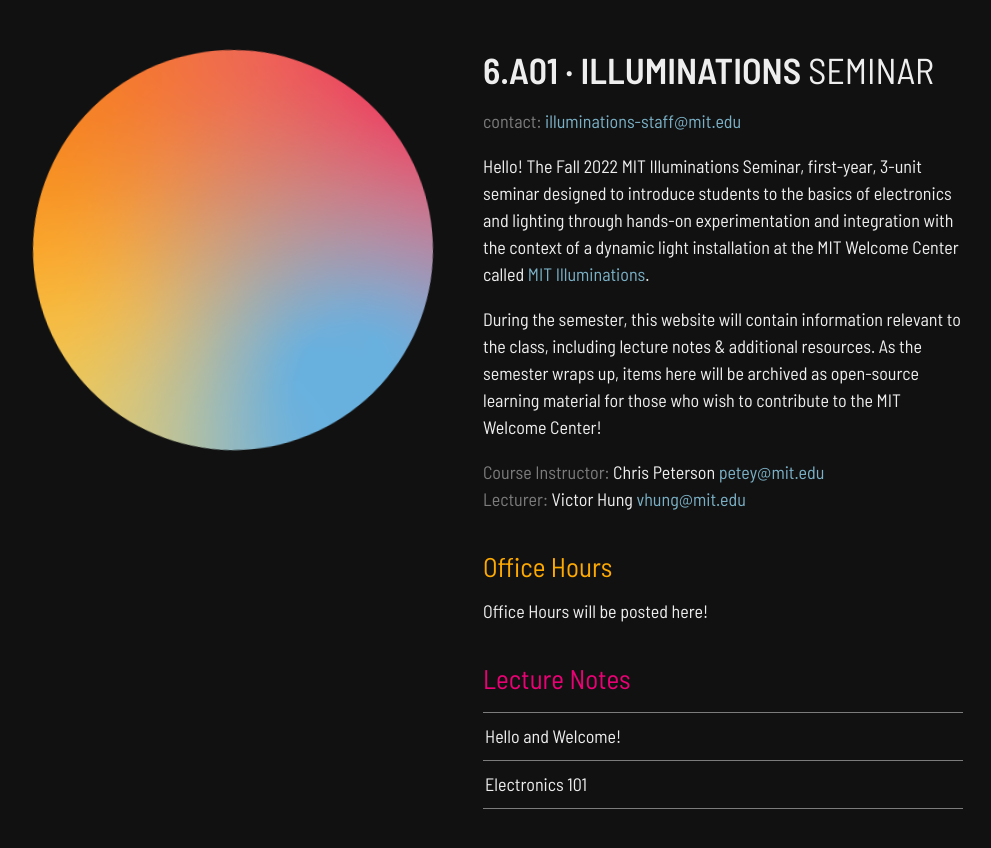
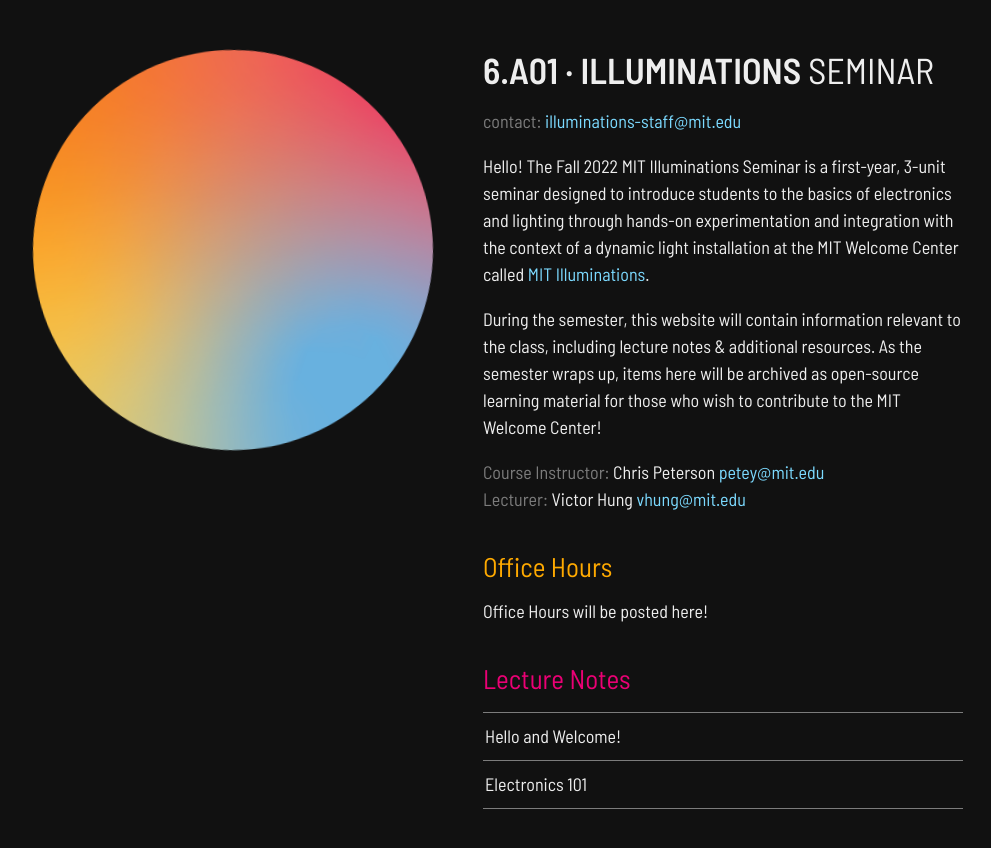
Before and after one commit to poofytoo/illuminations-seminar, a Next.js app in the folder src/: page / in a window 1280 px wide. Shown: the top 848 px of the page, without its empty margins (137-1128 px from the left). Built offline with nearby package versions, Linux system fonts and the light colour scheme.

Commit message:
feat: minor typo

```diff
--- a/src/pages/index.tsx
+++ b/src/pages/index.tsx
@@ -22,8 +22,8 @@
               </a>
             </p>
             <p>
-              Hello! The Fall 2022 MIT Illuminations Seminar, first-year, 3-unit
-              seminar designed to introduce students to the basics of
+              Hello! The Fall 2022 MIT Illuminations Seminar is a first-year,
+              3-unit seminar designed to introduce students to the basics of
               electronics and lighting through hands-on experimentation and
               integration with the context of a dynamic light installation at
               the MIT Welcome Center called{' '}
--- a/src/styles/globals.scss
+++ b/src/styles/globals.scss
@@ -49,7 +49,7 @@
 }
 
 a {
-  color: rgb(123, 177, 198);
+  color: rgb(124, 218, 255);
   text-decoration: none;
 }
 
```
